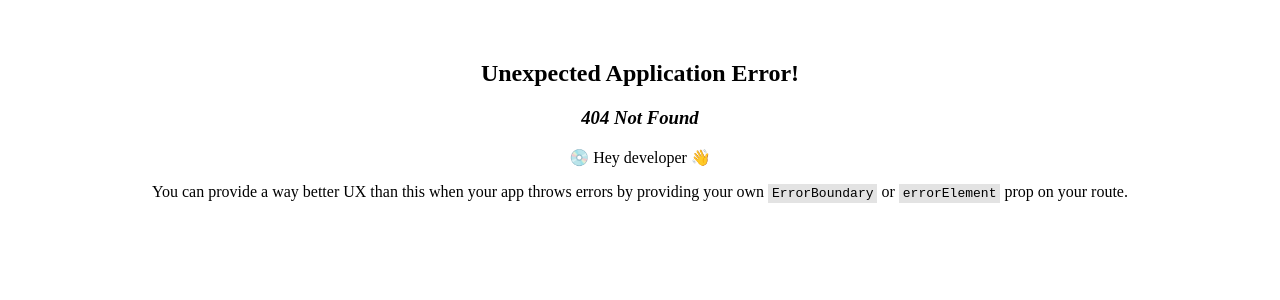
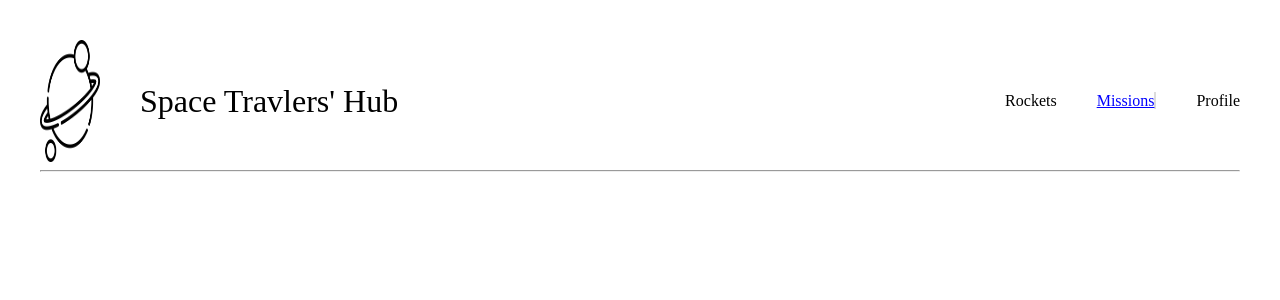
Before and after one commit to miltonHenschel/space-traveler-hub, a React (Vite) app: page /Missions in a window 1280 px wide. Before the commit this address had no page. Shown: the top 300 px of the page. Built offline with nearby package versions, Linux system fonts and the light colour scheme.

Commit message:
Add blue-underline to NavLinks and setup missionsSlice

```diff
--- a/src/App.jsx
+++ b/src/App.jsx
@@ -1,16 +1,14 @@
-import { useState } from 'react';
 import './App.css';
 import {
   createBrowserRouter,
   createRoutesFromElements,
   Route,
-  Link,
   NavLink,
   Outlet,
   RouterProvider,
 } from 'react-router-dom';
 import Rockets from './components/Rockets';
-import Missions from './components/Missions';
+import MissionsPage from './components/missions/MissionsPage';
 import Profile from './components/Profile';
 
 function App() {
@@ -18,10 +16,10 @@ function App() {
     createRoutesFromElements(
       <Route path="/" element={<Root />}>
         <Route path="/Rockets" element={<Rockets />} />
-        <Route index="/" element={<Missions />} />
+        <Route path="/Missions" element={<MissionsPage />} />
         <Route path="/Profile" element={<Profile />} />
-      </Route>
-    )
+      </Route>,
+    ),
   );
 
   return (
@@ -37,22 +35,37 @@ const Root = () => (
       <section className="nav__link">
         <section className="nav__link-left">
           <img src="./src/assets/planet.png" alt="" />
-          <h1>Space Travlers' Hub</h1>
+          <h1>Space Travlers&apos; Hub</h1>
         </section>
         <section className="nav__link-right">
           <NavLink
             className="nav__link-links rockets"
             style={({ isActive }) => ({
-              color: isActive ? '#0290ff' : '#121212',
+              color: isActive ? '#00f' : '#000',
+              textDecoration: isActive ? 'underline' : 'none',
             })}
             to="/Rockets"
           >
             Rockets
           </NavLink>
-          <NavLink className="nav__link-links missions" to="/Missions">
+          <NavLink
+            className="nav__link-links missions"
+            style={({ isActive }) => ({
+              color: isActive ? '#00f' : '#000',
+              textDecoration: isActive ? 'underline' : 'none',
+            })}
+            to="/Missions"
+          >
             Missions
           </NavLink>
-          <NavLink className="nav__link-links profiles" to="/Profile">
+          <NavLink
+            className="nav__link-links profiles"
+            style={({ isActive }) => ({
+              color: isActive ? '#00f' : '#000',
+              textDecoration: isActive ? 'underline' : 'none',
+            })}
+            to="/Profile"
+          >
             Profile
           </NavLink>
         </section>
--- /dev/null
+++ b/src/components/missions/MissionsPage.jsx
@@ -0,0 +1,5 @@
+import React from 'react';
+
+const MissionsPage = () => <div />;
+
+export default MissionsPage;
--- a/src/main.jsx
+++ b/src/main.jsx
@@ -2,7 +2,7 @@ import React from 'react';
 import ReactDOM from 'react-dom/client';
 import { Provider } from 'react-redux';
 import App from './App';
-import { store } from './redux/Store';
+import store from './redux/Store';
 
 ReactDOM.createRoot(document.getElementById('root')).render(
   <React.StrictMode>
--- a/src/redux/Store.jsx
+++ b/src/redux/Store.jsx
@@ -1,5 +1,7 @@
 import { configureStore } from '@reduxjs/toolkit';
 
-export const store = configureStore({
+const store = configureStore({
   reducer: {},
 });
+
+export default store;
```
Also changed, not shown: src/redux/missions/missionsSlice.jsx (added, +22 -0 lines), .eslintrc.json, src/components/missions/Missions.jsx (renamed from src/components/Missions.jsx).
